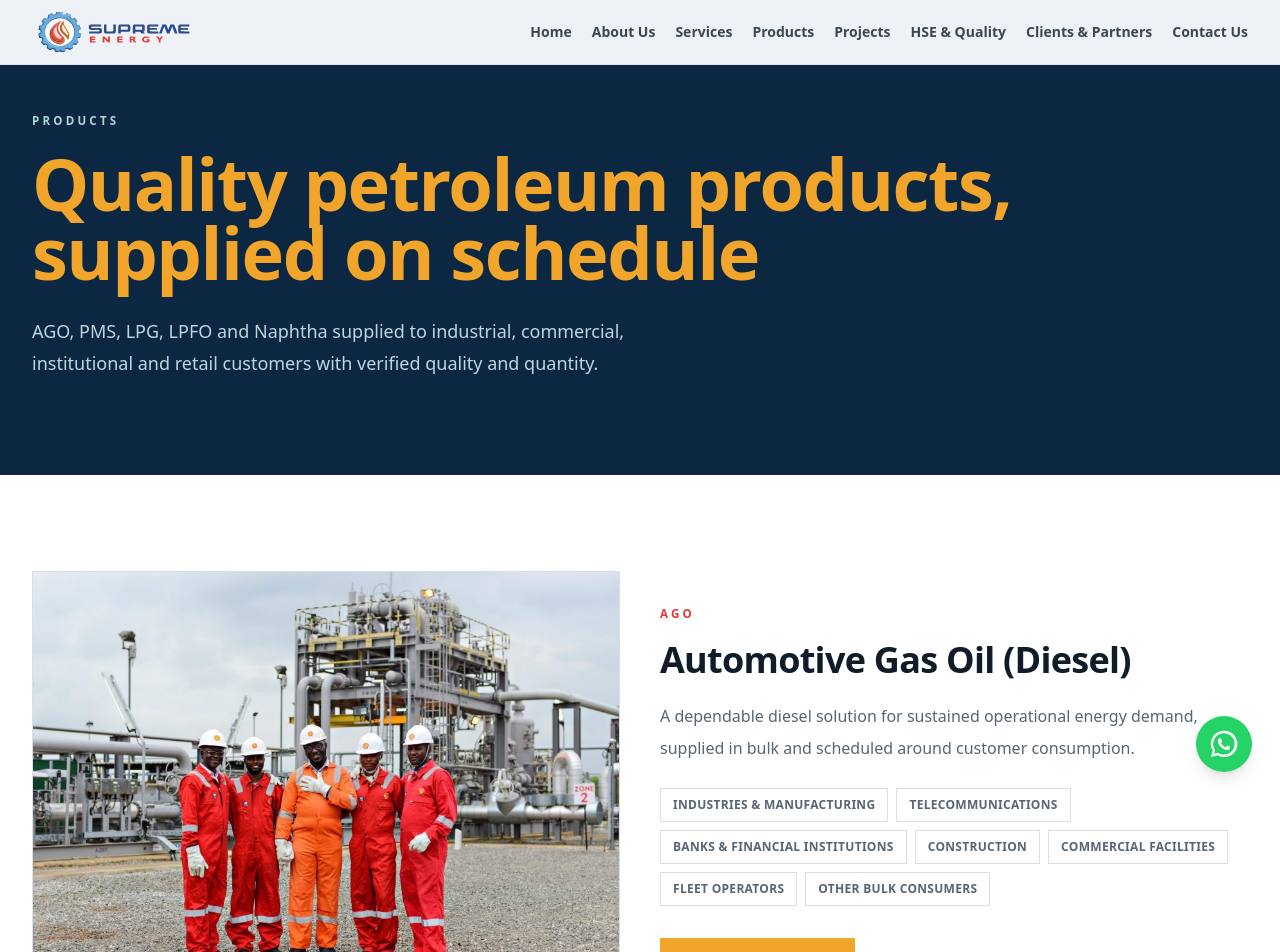
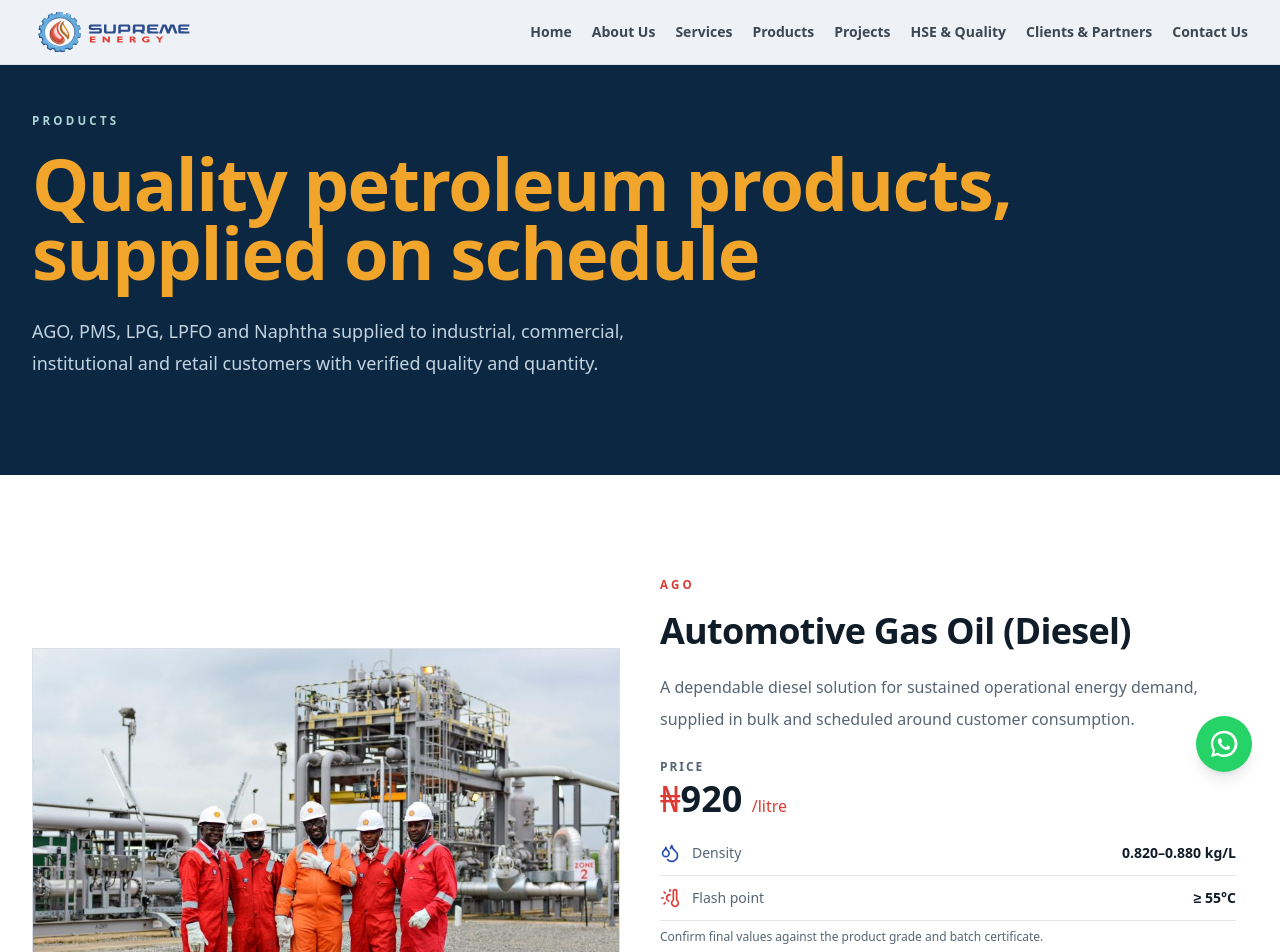
Before and after one commit to olumigelito08-afk/kilolo, a React (Vite) app: page /products in a window 1280 px wide. Shown: the top 952 px of the page. Built offline with nearby package versions, Linux system fonts and the light colour scheme.

Commit message:
Add product specs and sample pricing

```diff
--- a/src/components/site.tsx
+++ b/src/components/site.tsx
@@ -191,7 +191,7 @@ export function SiteFooter() {
       <div className="mx-auto max-w-7xl px-5 py-16 sm:px-8">
         <div className="grid gap-10 md:grid-cols-2 lg:grid-cols-4">
           <div className="flex flex-col items-start lg:-mt-[38px]">
-            <Link to="/" className="inline-block" aria-label="Supreme Energy home">
+            <Link to="/" className="inline-block self-center" aria-label="Supreme Energy home">
               <span className="inline-flex bg-navy px-4 pt-3 pb-0">
                 <img
                   src="/images/footer%20logo.svg"
@@ -200,16 +200,19 @@ export function SiteFooter() {
                   height="1024"
                   loading="lazy"
                   decoding="async"
-                  className="site-logo-on-dark h-36 w-36 object-contain"
+                  className="site-logo-on-dark -translate-x-[25px] h-36 w-36 object-contain"
                 />
               </span>
             </Link>
-            <p className="-mt-[21px] text-sm font-bold text-flame">
+            <p className="relative z-10 -mt-7 w-full text-left text-sm font-bold text-flame">
               ...your satisfaction is our priority
             </p>
             <p className="mt-4 text-sm leading-7 text-on-dark-muted">
-              An indigenous Nigerian downstream oil & gas company delivering reliable energy
-              solutions.
+              An indigenous Nigerian downstream
+              <br />
+              oil &amp; gas company delivering reliable
+              <br />
+              energy solutions.
             </p>
           </div>
           <FooterLinks
--- a/src/pages/products.tsx
+++ b/src/pages/products.tsx
@@ -1,5 +1,5 @@
 import { Link } from "@tanstack/react-router";
-import { ArrowRight } from "lucide-react";
+import { ArrowRight, Droplets, ThermometerSun } from "lucide-react";
 import { Page, PageHero, SectionHead, ImageGrid } from "@/components/site";
 import type { Meta } from "@/components/seo";
 import { pubImage } from "@/lib/media";
@@ -36,6 +36,12 @@ const products = [
       "Other Bulk Consumers",
     ],
     image: "Automotive Gas Oil (Diesel).jpeg",
+    price: "₦920",
+    priceUnit: "/litre",
+    specs: [
+      ["Density", "0.820–0.880 kg/L"],
+      ["Flash point", "≥ 55°C"],
+    ],
   },
   {
     code: "PMS",
@@ -43,6 +49,12 @@ const products = [
     copy: "Retail filling station supply, commercial, institutional and bulk distribution with product quality, safe handling, customer convenience and demand-based replenishment.",
     tags: ["Retail Stations", "Commercial", "Institutional", "Bulk Distribution"],
     image: "Premium Motor Spirit (Petrol).webp",
+    price: "₦650",
+    priceUnit: "/litre",
+    specs: [
+      ["Density", "0.720–0.775 kg/L"],
+      ["Flash point", "≤ −40°C"],
+    ],
   },
   {
     code: "LPG",
@@ -50,6 +62,12 @@ const products = [
     copy: "Sourcing, supply and distribution of LPG for commercial and domestic applications, with safety-conscious handling and reliable delivery.",
     tags: ["Commercial", "Domestic", "Safe Handling", "Scheduled Delivery"],
     image: "Liquefied Petroleum Gas.jpg",
+    price: "₦670",
+    priceUnit: "/kg",
+    specs: [
+      ["Density", "0.500–0.580 kg/L"],
+      ["Flash point", "Approx. −104°C"],
+    ],
   },
   {
     code: "LPFO",
@@ -57,6 +75,12 @@ const products = [
     copy: "Suitable for industrial and commercial energy applications where heavy fuel oil is required.",
     tags: ["Industrial", "Commercial"],
     image: "Low Pour Fuel Oil.jpeg",
+    price: "₦780",
+    priceUnit: "/litre",
+    specs: [
+      ["Density", "0.90–0.99 kg/L"],
+      ["Flash point", "≥ 60°C (grade-dependent; often 60–65°C)"],
+    ],
   },
   {
     code: "NAPHTHA",
@@ -64,6 +88,12 @@ const products = [
     copy: "Part of our bulk petroleum products trading portfolio, with emphasis on commercial and industrial supply.",
     tags: ["Bulk Trading", "Commercial", "Industrial"],
     image: "Naphtha.jpg",
+    price: "₦750,000",
+    priceUnit: "/tonne",
+    specs: [
+      ["Density", "0.63–0.75 g/cm³"],
+      ["Flash point", "Approx. −20°C (grade-dependent)"],
+    ],
   },
 ];
 
@@ -107,6 +137,41 @@ export default function Products() {
               </h2>
               <p className="mt-5 leading-8 text-muted-foreground transition-colors duration-300 group-hover:text-foreground/80">
                 {p.copy}
+              </p>
+              <div className="mt-6">
+                <p className="text-xs font-semibold uppercase tracking-[0.16em] text-muted-foreground">
+                  Price
+                </p>
+                <p className="mt-1 text-4xl font-extrabold text-foreground">
+                  <span className="font-normal text-energy">₦</span>
+                  {p.price.slice(1)}{" "}
+                  <span className="text-base font-normal text-energy">
+                    {p.priceUnit}
+                  </span>
+                </p>
+              </div>
+              <div className="mt-6 grid max-w-xl gap-3">
+                {p.specs.map(([label, value]) => (
+                  <div
+                    key={label}
+                    className="flex flex-col gap-1 border-b border-border/70 pb-3 text-sm sm:flex-row sm:items-center sm:justify-between sm:gap-4"
+                  >
+                    <span className="flex items-center gap-3 text-muted-foreground">
+                      {label === "Density" ? (
+                        <Droplets className="h-5 w-5 shrink-0 text-brand" />
+                      ) : (
+                        <ThermometerSun className="h-5 w-5 shrink-0 text-energy" />
+                      )}
+                      {label}
+                    </span>
+                    <strong className="pl-8 font-semibold text-foreground sm:pl-0 sm:text-right">
+                      {value}
+                    </strong>
+                  </div>
+                ))}
+              </div>
+              <p className="mt-2 text-xs text-muted-foreground">
+                Confirm final values against the product grade and batch certificate.
               </p>
               <div className="mt-6 flex flex-wrap gap-2">
                 {p.tags.map((t) => (
```
